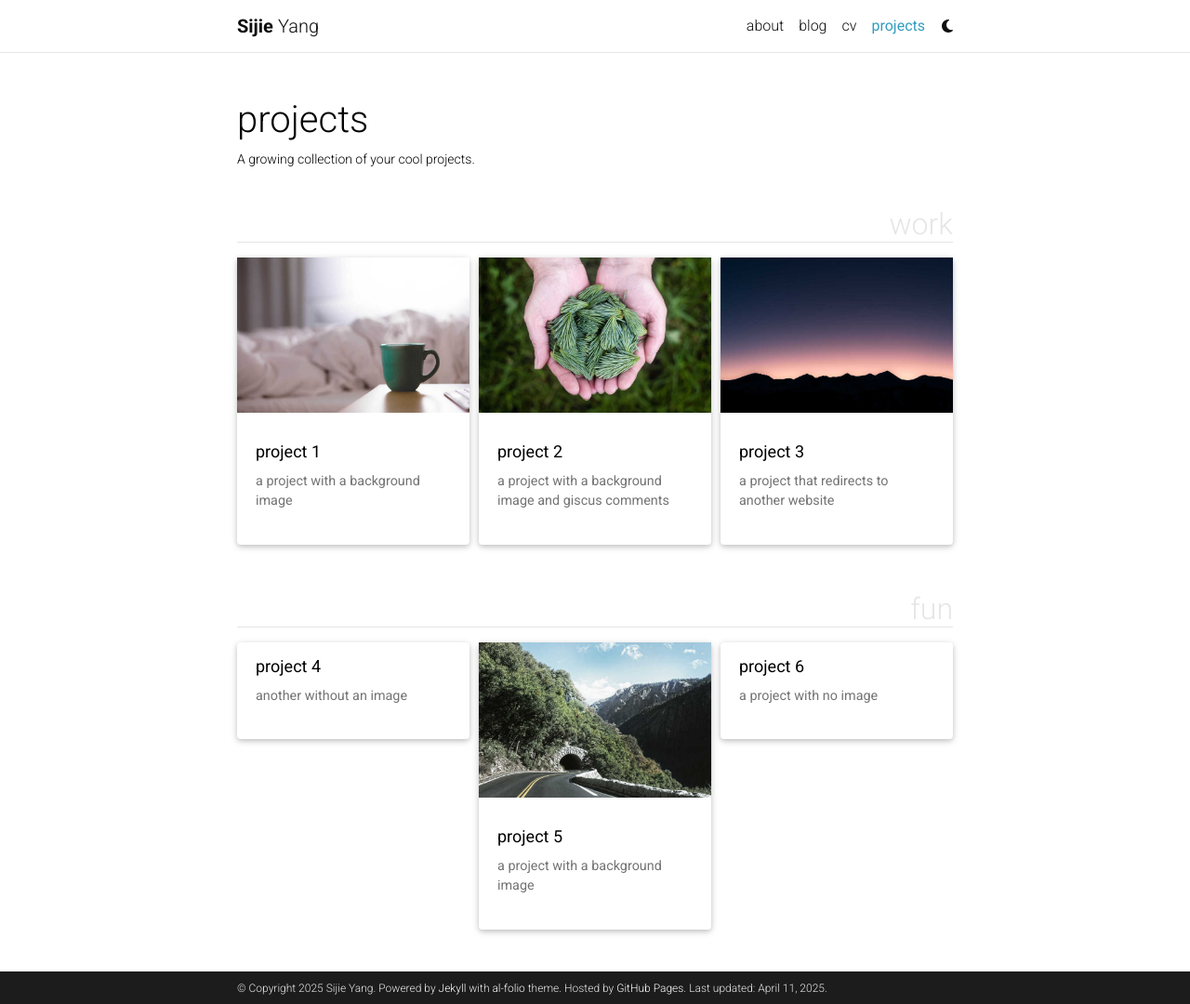
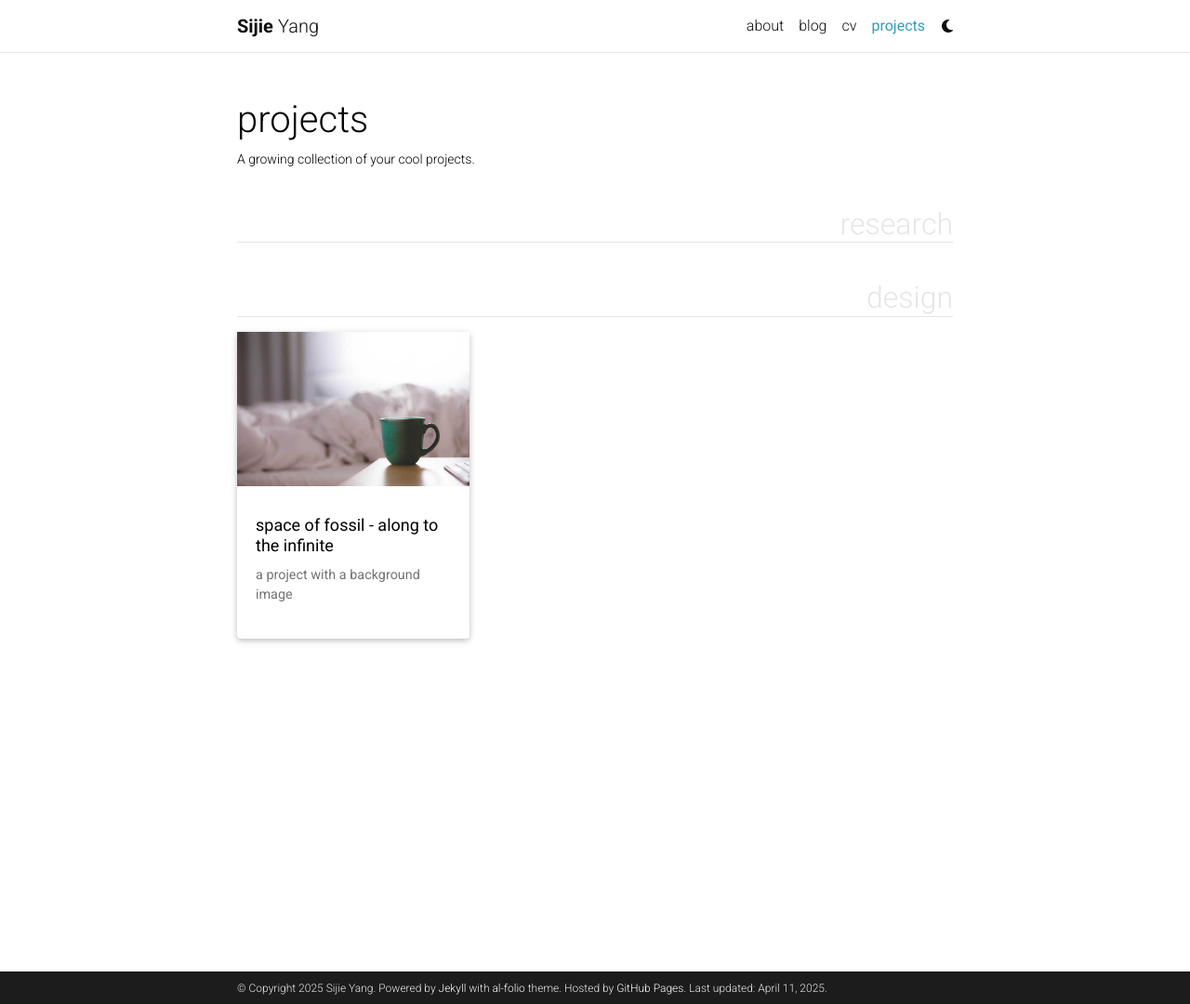
Before and after one commit to Sijie-Yang/sijie-yang-website, a Jekyll site: the page built from _pages/projects.md, in a window 1280 px wide and 1080 px high. Shown: the whole window at 93% size. Built offline with Jekyll 4.4.1, drawn with Linux system fonts in a browser that asks for light colours; full-size pictures stand in for the smaller copies a plugin makes; comment, search, counter and statistics services are not loaded; a style sheet for code colours, icons or effects is not loaded.

Commit message:
Update project 1 with PDF display and add design category

````diff
--- a/_config.yml
+++ b/_config.yml
@@ -224,6 +224,7 @@
   - jekyll-toc
   - jekyll-twitter-plugin
   - jemoji
+  - jekyll-pdf-embed
 
 # Sitemap settings
 defaults:
--- a/_pages/projects.md
+++ b/_pages/projects.md
@@ -5,7 +5,7 @@
 description: A growing collection of your cool projects.
 nav: true
 nav_order: 3
-display_categories: [work, fun]
+display_categories: [research, design]
 horizontal: false
 ---
 
--- a/_projects/1_project.md
+++ b/_projects/1_project.md
@@ -1,81 +1,15 @@
 ---
 layout: page
-title: project 1
+title: Space of Fossil - Along to the Infinite
 description: a project with a background image
 img: assets/img/12.jpg
 importance: 1
-category: work
+category: design
 related_publications: einstein1956investigations, einstein1950meaning
 ---
 
-Every project has a beautiful feature showcase page.
-It's easy to include images in a flexible 3-column grid format.
-Make your photos 1/3, 2/3, or full width.
+<iframe src="https://docs.google.com/viewer?url=https://sijieyang.github.io/sijieyang-academic-website/assets/pdf/publication_2025_thermal-comfort.pdf&embedded=true#page=1-3" width="100%" height="600px">
+</iframe>
 
-To give your project a background in the portfolio page, just add the img tag to the front matter like so:
-
-    ---
-    layout: page
-    title: project
-    description: a project with a background image
-    img: /assets/img/12.jpg
-    ---
-
-<div class="row">
-    <div class="col-sm mt-3 mt-md-0">
-        {% include figure.html path="assets/img/1.jpg" title="example image" class="img-fluid rounded z-depth-1" %}
-    </div>
-    <div class="col-sm mt-3 mt-md-0">
-        {% include figure.html path="assets/img/3.jpg" title="example image" class="img-fluid rounded z-depth-1" %}
-    </div>
-    <div class="col-sm mt-3 mt-md-0">
-        {% include figure.html path="assets/img/5.jpg" title="example image" class="img-fluid rounded z-depth-1" %}
-    </div>
-</div>
-<div class="caption">
-    Caption photos easily. On the left, a road goes through a tunnel. Middle, leaves artistically fall in a hipster photoshoot. Right, in another hipster photoshoot, a lumberjack grasps a handful of pine needles.
-</div>
-<div class="row">
-    <div class="col-sm mt-3 mt-md-0">
-        {% include figure.html path="assets/img/5.jpg" title="example image" class="img-fluid rounded z-depth-1" %}
-    </div>
-</div>
-<div class="caption">
-    This image can also have a caption. It's like magic.
-</div>
-
-You can also put regular text between your rows of images.
-Say you wanted to write a little bit about your project before you posted the rest of the images.
-You describe how you toiled, sweated, *bled* for your project, and then... you reveal its glory in the next row of images.
-
-
-<div class="row justify-content-sm-center">
-    <div class="col-sm-8 mt-3 mt-md-0">
-        {% include figure.html path="assets/img/6.jpg" title="example image" class="img-fluid rounded z-depth-1" %}
-    </div>
-    <div class="col-sm-4 mt-3 mt-md-0">
-        {% include figure.html path="assets/img/11.jpg" title="example image" class="img-fluid rounded z-depth-1" %}
-    </div>
-</div>
-<div class="caption">
-    You can also have artistically styled 2/3 + 1/3 images, like these.
-</div>
-
-
-The code is simple.
-Just wrap your images with `<div class="col-sm">` and place them inside `<div class="row">` (read more about the <a href="https://getbootstrap.com/docs/4.4/layout/grid/">Bootstrap Grid</a> system).
-To make images responsive, add `img-fluid` class to each; for rounded corners and shadows use `rounded` and `z-depth-1` classes.
-Here's the code for the last row of images above:
-
-{% raw %}
-```html
-<div class="row justify-content-sm-center">
-    <div class="col-sm-8 mt-3 mt-md-0">
-        {% include figure.html path="assets/img/6.jpg" title="example image" class="img-fluid rounded z-depth-1" %}
-    </div>
-    <div class="col-sm-4 mt-3 mt-md-0">
-        {% include figure.html path="assets/img/11.jpg" title="example image" class="img-fluid rounded z-depth-1" %}
-    </div>
-</div>
-```
-{% endraw %}
+<iframe src="https://docs.google.com/viewer?url=https://sijieyang.github.io/sijieyang-academic-website/assets/pdf/example_pdf.pdf&embedded=true#page=1-3" width="100%" height="600px">
+</iframe>
````
Also changed, not shown: Gemfile (+17 -2 lines).
